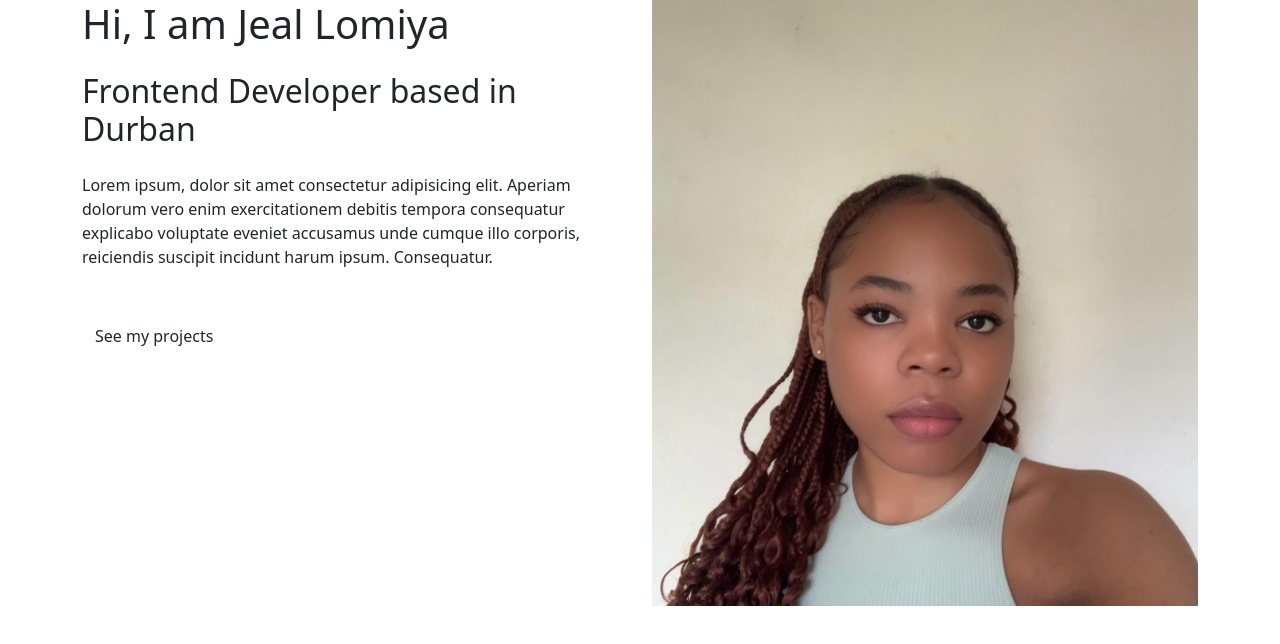
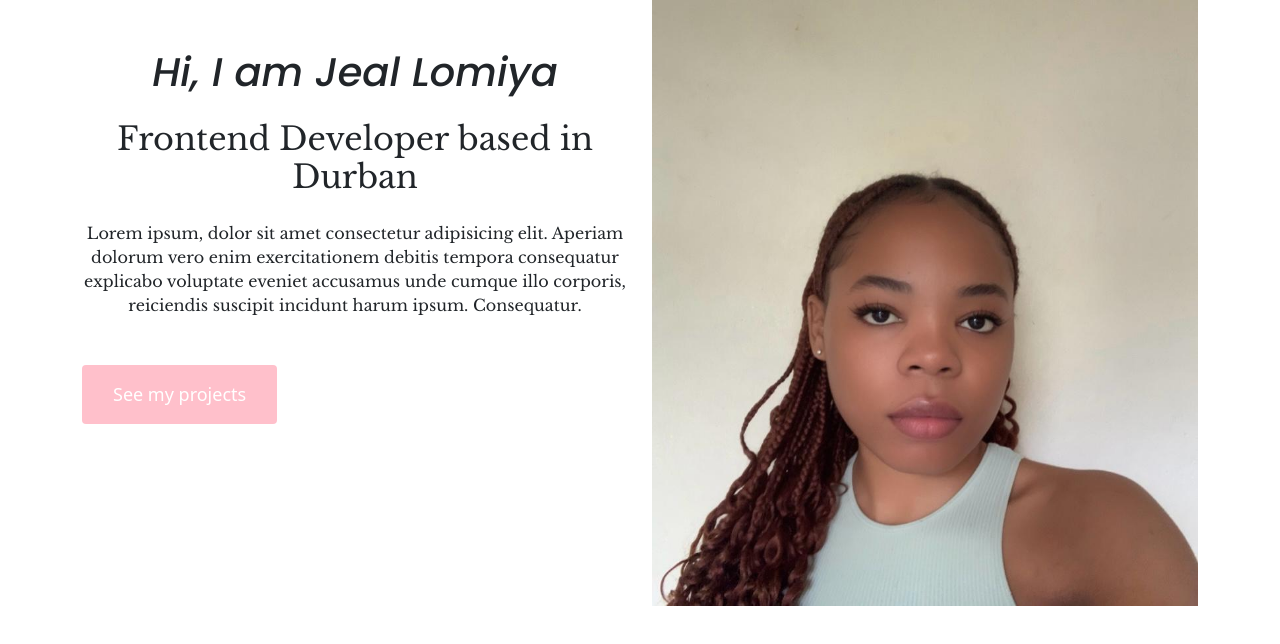
Before and after one commit to jaellomiya/SheCodes-Project, a plain HTML site: page about.html in a window 1280 px wide. Drawn offline with nearby package versions, Linux system fonts and the light colour scheme.

Commit message:
Adjusted CSS

```diff
--- a/about.html
+++ b/about.html
@@ -18,15 +18,15 @@
       integrity="sha384-b5kHyXgcpbZJO/tY9Ul7kGkf1S0CWuKcCD38l8YkeH8z8QjE0GmW1gYU5S9FOnJ0"
       crossorigin="anonymous"
     ></script>
-    <link rel="stylesheet" href="style.css">
+    <link rel="stylesheet" href="styles.css">
   </head>
   <body>
     <div class="about-section container">
         <div class="row">
     <div class="col-lg-6">
         <div class="about-section-content">
-    <h1 class="mb-4">Hi, I am Jeal Lomiya</h1>
-    <h2 class="mb-4">Frontend Developer based in Durban</h2>
+    <h1 class="mb-4 mt-5">Hi, I am Jeal Lomiya</h1>
+    <h2 class="mb-4 mt-4">Frontend Developer based in Durban</h2>
     <p class="mb-5">
       Lorem ipsum, dolor sit amet consectetur adipisicing elit. Aperiam dolorum
       vero enim exercitationem debitis tempora consequatur explicabo voluptate
--- a/styles.css
+++ b/styles.css
@@ -53,8 +53,9 @@ h2 {
   cursor: pointer;
 }
 
-.about-section-content h1 {
+.head-one {
   font-family: "Poppins", sans-serif;
   font-weight: 100%;
   text-align: center;
+  display: block;
 }
```
